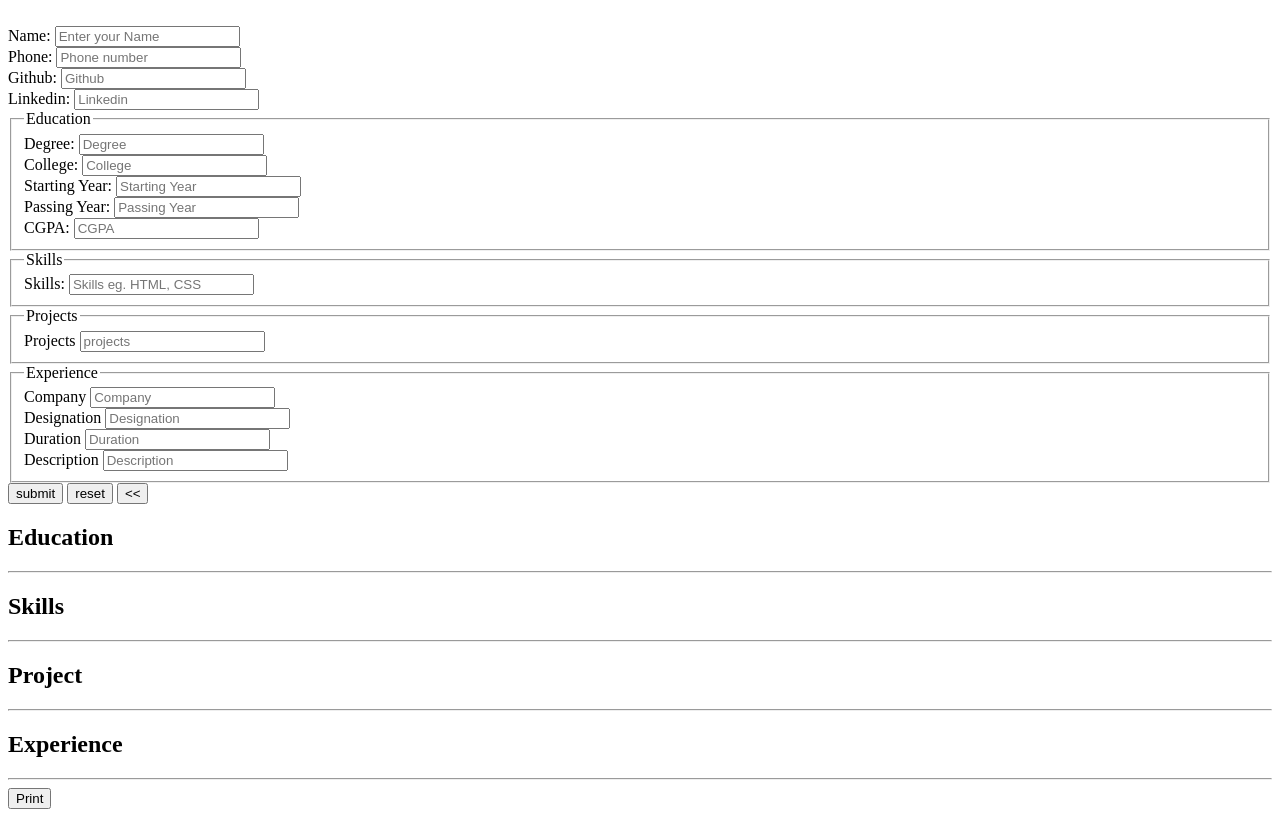
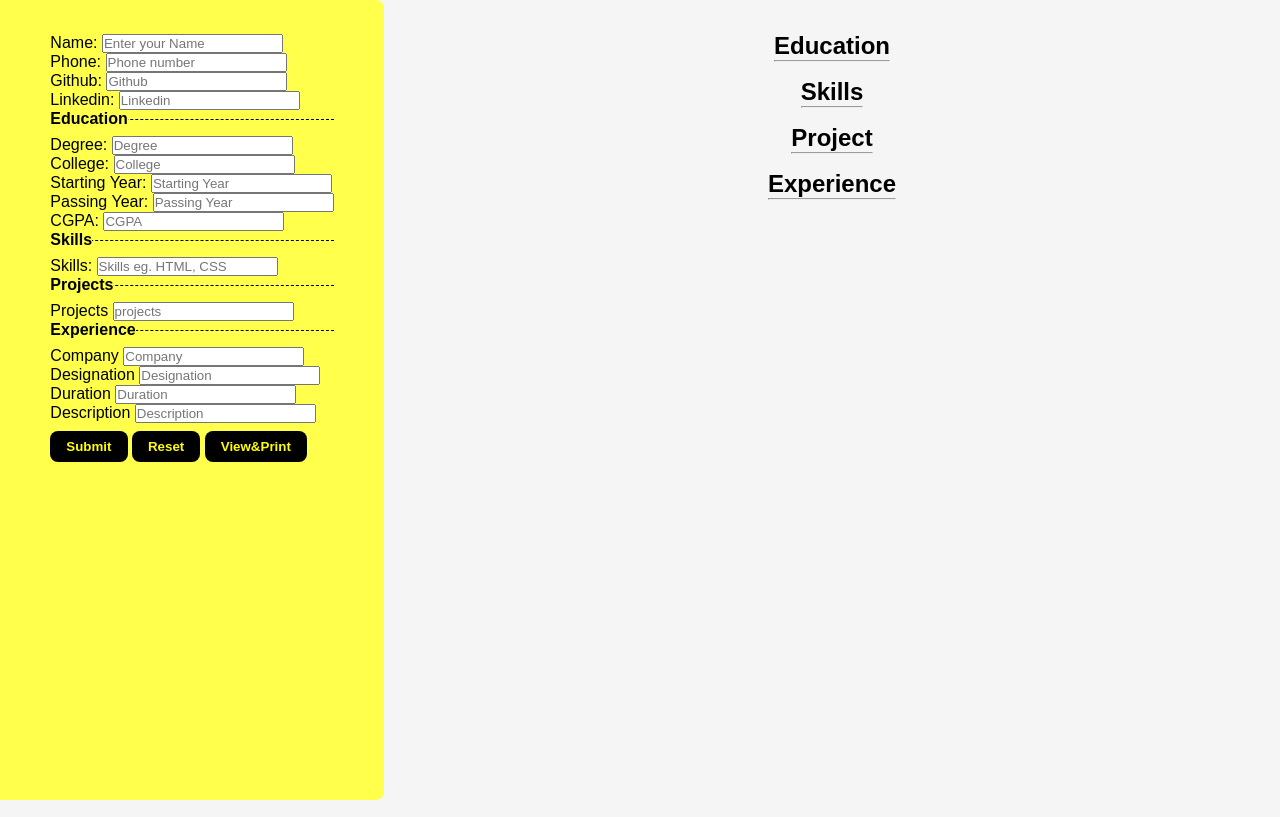
Before and after one commit to vicky1856/autocv, a plain HTML site: page index.html in a window 1280 px wide. Drawn offline with Linux system fonts and the light colour scheme.

Commit message:
added css

```diff
--- a/index.html
+++ b/index.html
@@ -5,7 +5,7 @@
     <meta http-equiv="X-UA-Compatible" content="IE=edge">
     <meta name="viewport" content="width=device-width, initial-scale=1.0">
     <title>Resume</title>
-    <!-- <link rel="stylesheet" href="style.css"> -->
+    <link rel="stylesheet" href="style.css">
 
 </head>
 <body>
@@ -67,9 +67,9 @@
                     <input type="text" placeholder="Description" id="Description"><br>
 
                 </fieldset>
-                <button type="submit" class="btn">submit</button>
-                <button type="reset" class="btn">reset</button>
-                <button class="btn" onclick="handleLeft()"><<</button>
+                <button type="submit" class="btn">Submit</button>
+                <button type="reset" class="btn">Reset</button>
+                <button class="btn" onclick="handleLeft()">View&Print</button>
             </form>
         </div>
         <div class="right">
```
